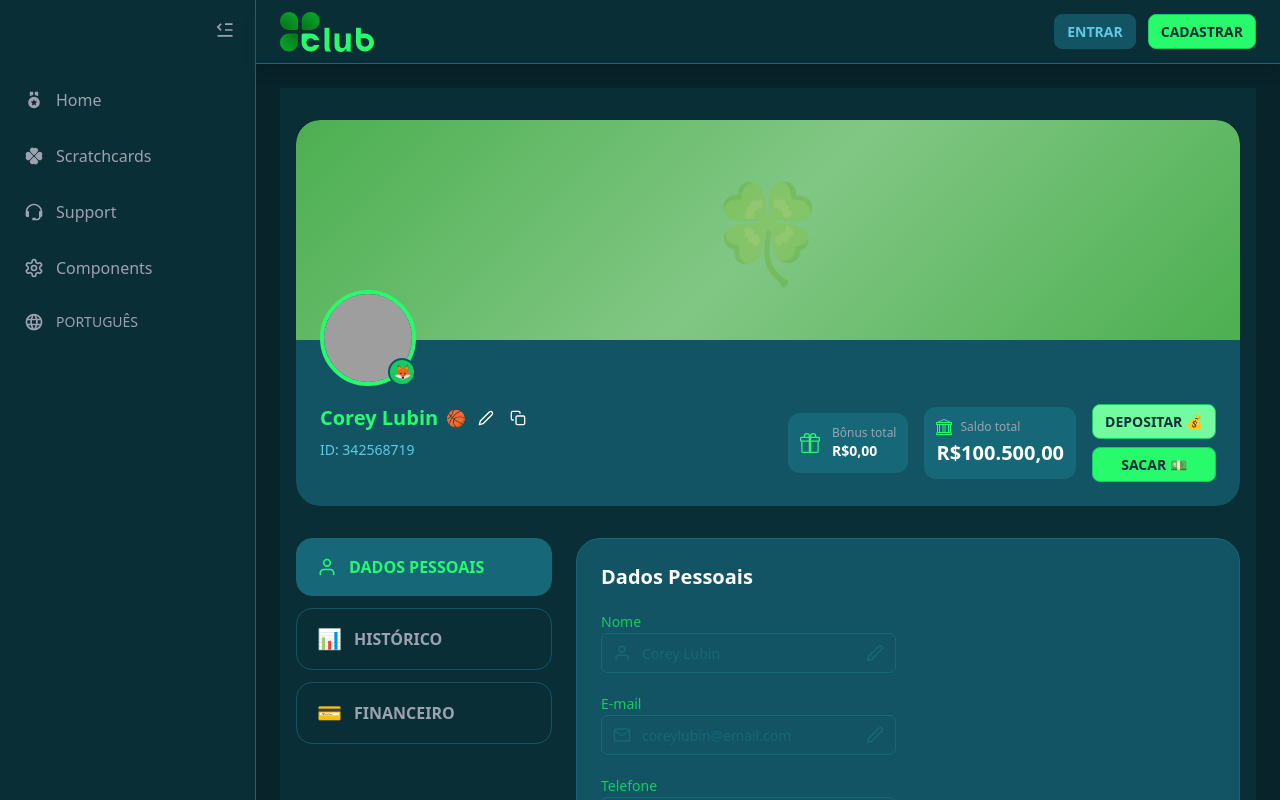
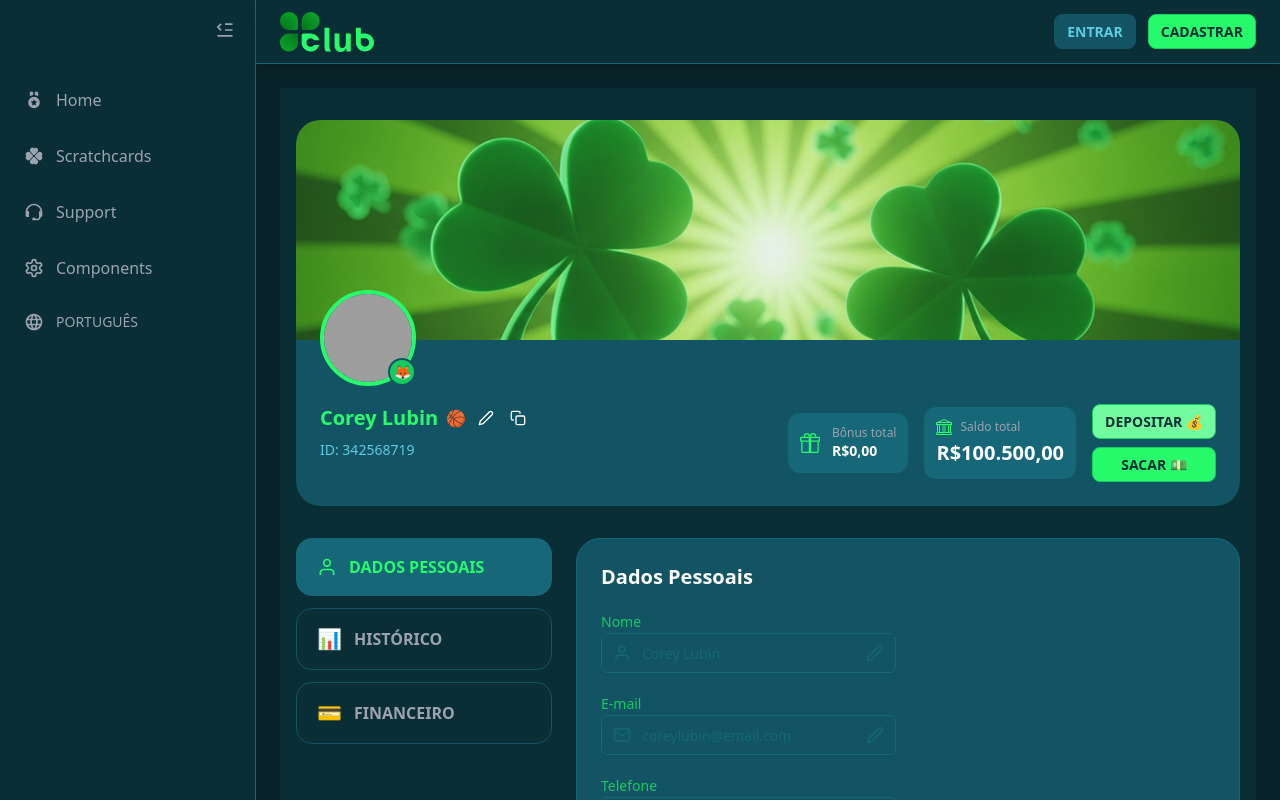
Before and after one commit to fsbispo/front-trevo, a React (Vite) app: page /profile in a window 1280 px wide. Shown: the top 800 px of the page. Built offline with nearby package versions, Linux system fonts and the light colour scheme; grey boxes are pictures that could not be loaded; a web font is replaced by a local one.

Commit message:
Updated Profile.tsx

```diff
--- a/src/pages/Profile.tsx
+++ b/src/pages/Profile.tsx
@@ -4,6 +4,7 @@ import { BsBank, BsGift } from "react-icons/bs";
 import PrimaryButton from "../components/button/PrimaryButton";
 import InputLabel from "../components/form/InputLabel";
 import colors from "../styles/styles";
+import profileBackground from "../assets/profile-background.jpg";
 
 type TabType = "dados-pessoais" | "historico" | "financeiro";
 
@@ -26,21 +27,20 @@ const Profile: React.FC = () => {
   return (
     <div className="min-h-screen" style={{ backgroundColor: colors.gunmetal }}>
       <div className="max-w-7xl mx-auto px-4 py-8">
-        {/* Banner Hero com Trevo */}
+        {/* Banner Hero com Imagem */}
         <div className="relative w-full rounded-3xl overflow-hidden mb-8">
           <div
-            className="w-full"
+            className="w-full bg-cover bg-center relative"
             style={{
               height: '220px',
-              background: 'linear-gradient(135deg, #4CAF50 0%, #81C784 50%, #4CAF50 100%)',
+              backgroundImage: `url(${profileBackground})`,
               borderRadius: '24px 24px 0 0'
             }}
           >
-            <div className="absolute inset-0 flex items-center justify-center" style={{ height: '220px' }}>
-              <div className="text-center">
-                <div className="text-8xl opacity-30">🍀</div>
-              </div>
-            </div>
+            <div className="absolute inset-0" style={{
+              background: 'linear-gradient(135deg, rgba(76, 175, 80, 0.3) 0%, rgba(129, 199, 132, 0.2) 50%, rgba(76, 175, 80, 0.3) 100%)',
+              height: '220px'
+            }} />
           </div>
 
           {/* Profile Info Below Image */}
```
